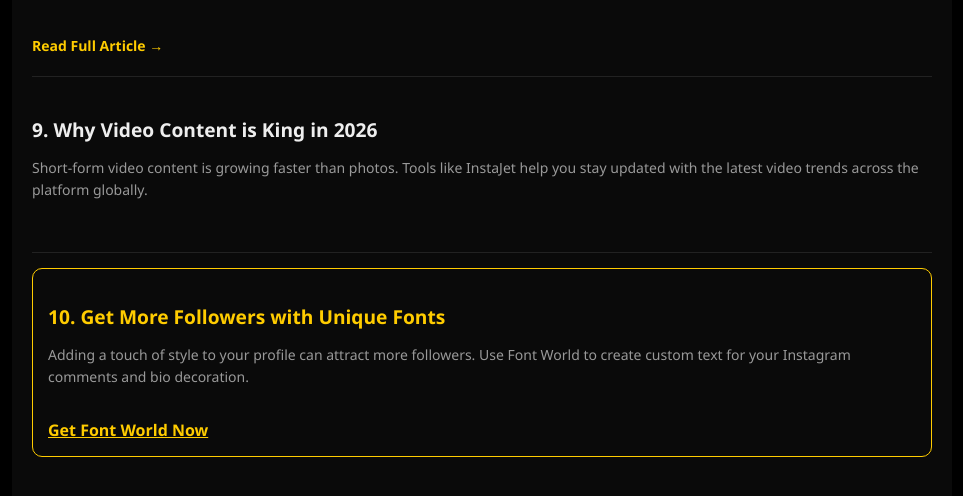
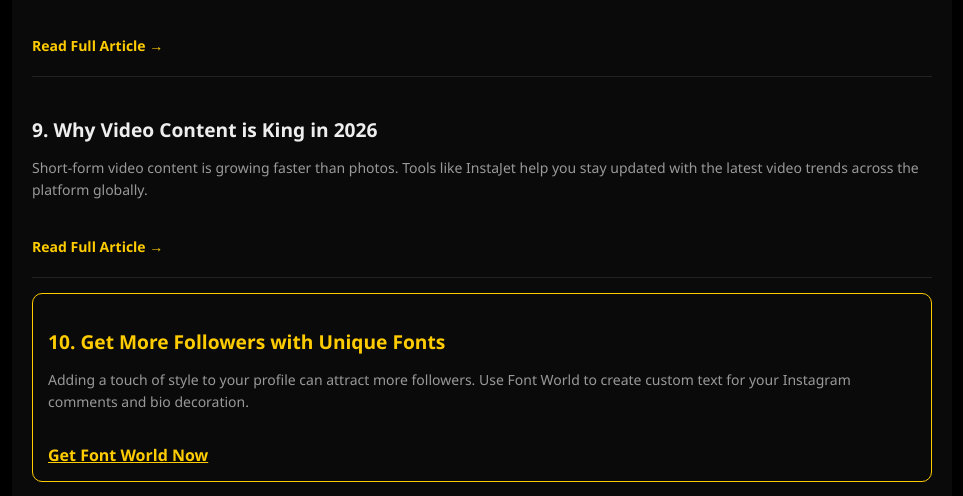
Before and after one commit to joyvijayan/jet-app, a Flask app: page / in a window 1280 px wide. Shown: the part 3589-4085 px from the top of the page, without its empty margins (158-1121 px from the left). Run offline with Flask 3, Linux system fonts and the light colour scheme.

Commit message:
Update index.html

```diff
--- a/templates/index.html
+++ b/templates/index.html
@@ -177,8 +177,11 @@
         </div>
 
         <div class="blog-card">
-            <h3>9. Why Video Content is King in 2026</h3>
+            <a href="/blog/video-king" style="text-decoration: none; color: inherit;">
+                <h3>9. Why Video Content is King in 2026</h3>
+            </a>
             <p>Short-form video content is growing faster than photos. Tools like InstaJet help you stay updated with the latest video trends across the platform globally.</p>
+            <a href="/blog/video-king" class="read-more">Read Full Article →</a>
         </div>
 
         <div class="blog-card" style="border: 1px solid #ffcc00; padding: 15px; border-radius: 10px; margin: 15px 0;">
```
